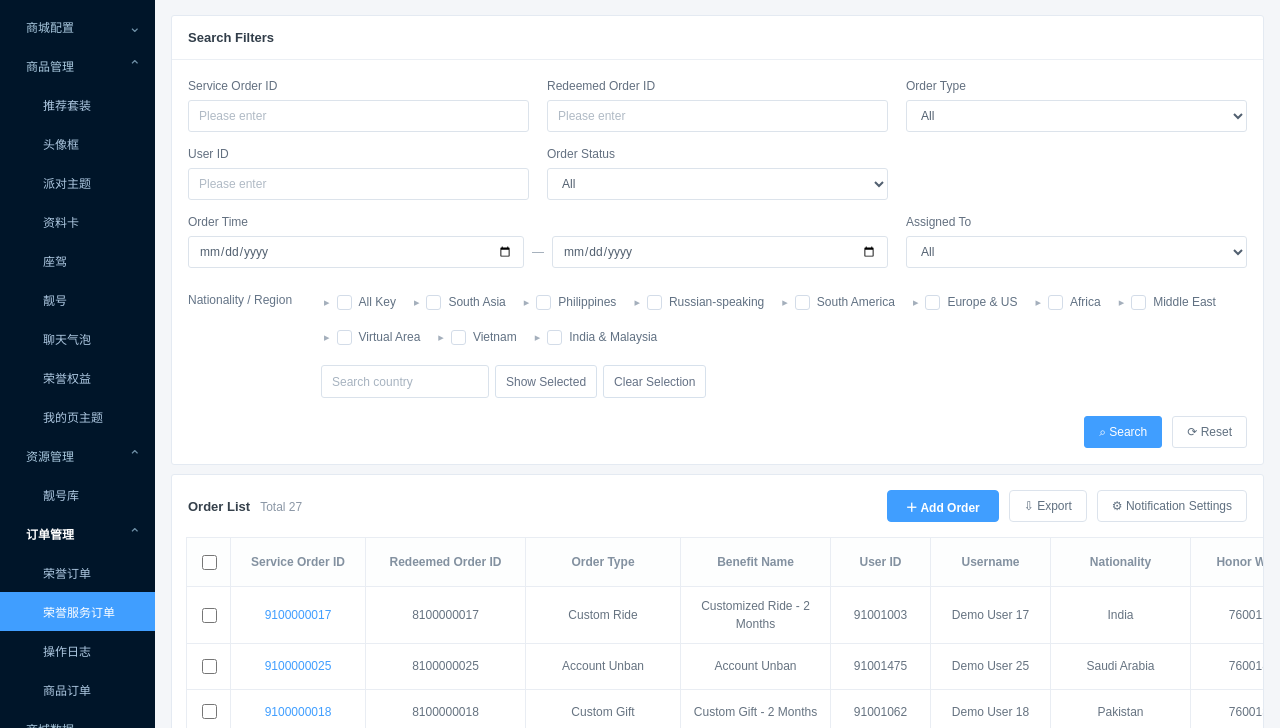
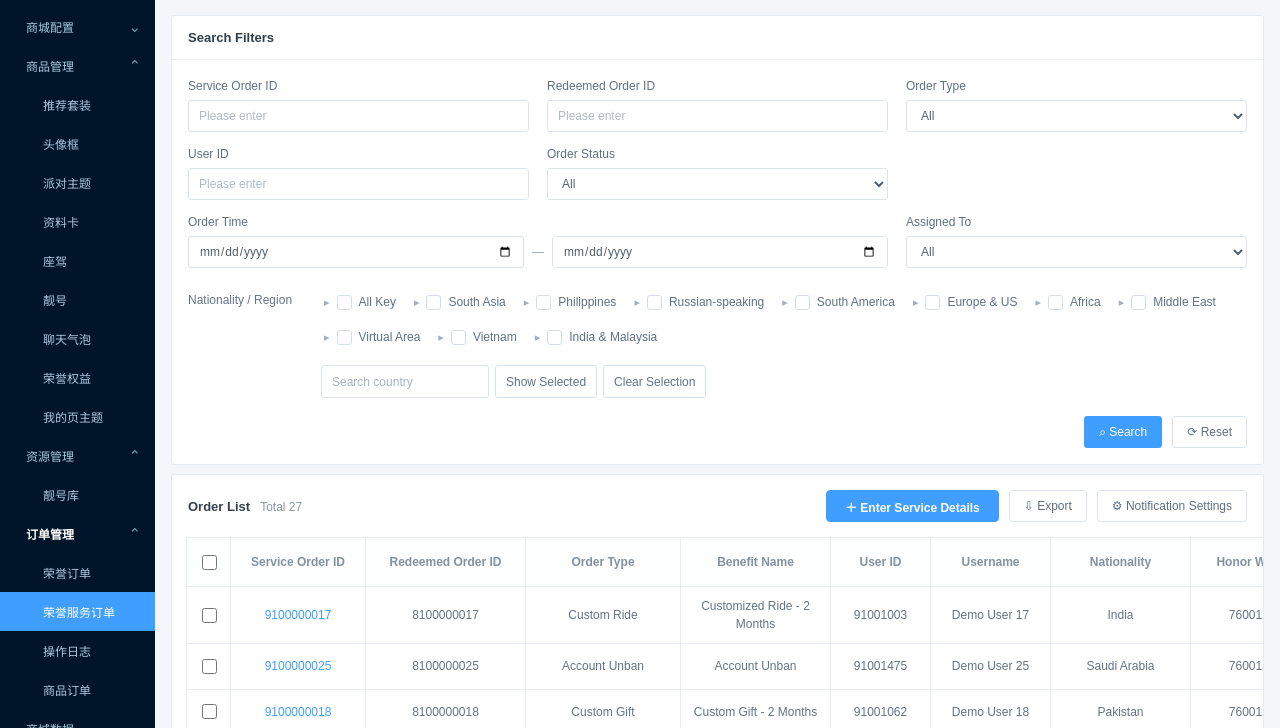
Before and after one commit to beaver123-sketch/honor-order-admin, a plain HTML site: page honor-service-orders.html in a window 1280 px wide. Shown: the part 72-800 px from the top of the page. Drawn offline with Linux system fonts and the light colour scheme.

Commit message:
ui: rename service-entry button and style bilingual Banner/Splash type multi-select

```diff
--- a/honor-service-orders.html
+++ b/honor-service-orders.html
@@ -74,7 +74,7 @@
  <button class="so-button primary" type="submit">⌕ Search</button>
  <button class="so-button" id="soFilterReset" type="button">⟳ Reset</button>
  </div></form></section>
- <section class="so-card"><div class="so-table-toolbar"><div class="so-table-heading">Order List<span class="so-count" id="soCount">Total 0</span><span class="so-selected-count" id="soSelectedCount"></span></div><div class="so-list-actions" role="group" aria-label="Order List Actions"><button class="so-button primary" id="soAddOrder" type="button">＋ Add Order</button><button class="so-button" id="soExportOrders" type="button">⇩ Export</button><button class="so-button" id="soNotificationSettings" type="button">⚙ Notification Settings</button></div></div>
+ <section class="so-card"><div class="so-table-toolbar"><div class="so-table-heading">Order List<span class="so-count" id="soCount">Total 0</span><span class="so-selected-count" id="soSelectedCount"></span></div><div class="so-list-actions" role="group" aria-label="Order List Actions"><button class="so-button primary" id="soAddOrder" type="button">＋ Enter Service Details</button><button class="so-button" id="soExportOrders" type="button">⇩ Export</button><button class="so-button" id="soNotificationSettings" type="button">⚙ Notification Settings</button></div></div>
  <div class="so-table-scroller"><table class="so-table">
  <colgroup><col style="width:44px"><col style="width:135px"><col style="width:160px"><col style="width:155px"><col style="width:150px"><col style="width:100px"><col style="width:120px"><col style="width:140px"><col style="width:130px"><col style="width:130px"><col style="width:145px"><col style="width:130px"><col style="width:145px"><col style="width:140px"><col style="width:355px"></colgroup>
  <thead><tr><th class="so-select-col"><input type="checkbox" id="soSelectAll" aria-label="Select all orders on this page" title="Select all on page"></th><th>Service Order ID</th><th>Redeemed Order ID</th><th>Order Type</th><th>Benefit Name</th><th>User ID</th><th>Username</th><th>Nationality</th><th>Honor Wall ID</th><th>Order Status</th><th>Order Time</th><th>Assigned To</th><th>Updated Time</th><th>Operator</th><th>Actions</th></tr></thead><tbody id="soTableBody"><tr><td colspan="15" class="so-empty">No Data</td></tr></tbody></table></div>
```
